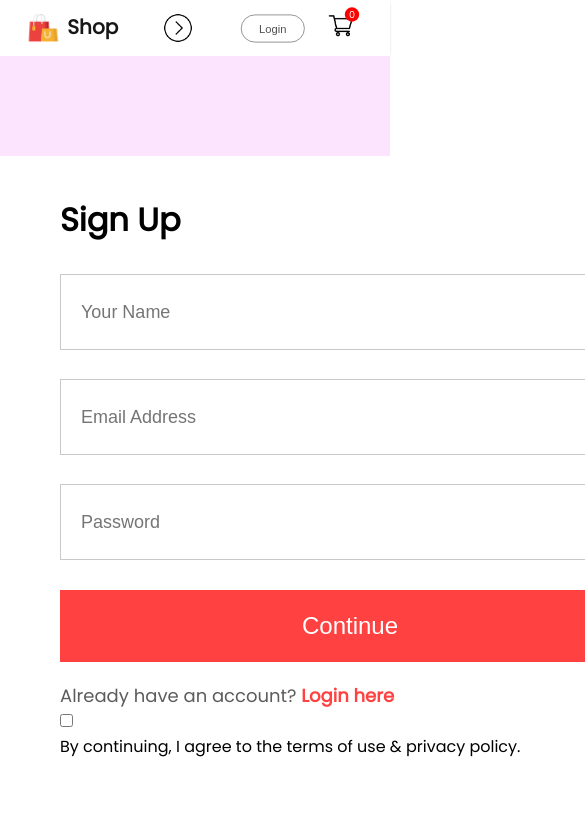
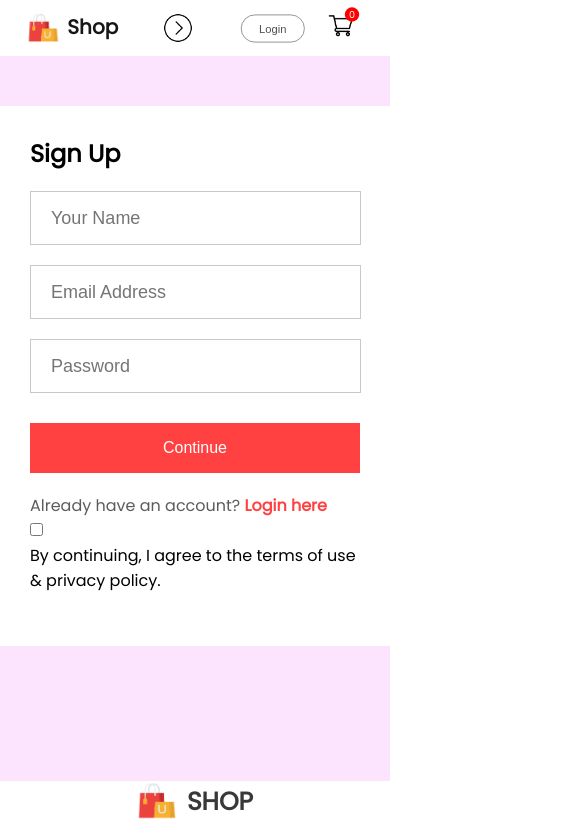
Before and after one commit to ErickAC12/e-commerce, a React (Create React App) app in the folder frontend/: page /login in a window 390 px wide. Shown: the top 832 px of the page, 585 px wide, since content can reach past the window. Built offline with nearby package versions, Linux system fonts and the light colour scheme.

Commit message:
Responsive log in & sign up page

```diff
--- a/frontend/src/Pages/CSS/LoginSignup.css
+++ b/frontend/src/Pages/CSS/LoginSignup.css
@@ -13,7 +13,7 @@
     padding: 40px 60px;
 }
 
-.lgoinsignup-container h1 {
+.loginsignup-container h1 {
     margin: 20px 0px;
 }
 
@@ -68,3 +68,64 @@
     font-size: 18px;
     font-weight: 500;
 }
+
+@media(max-width: 1280px){
+    .loginsignup {
+        padding-top: 50px;
+    }
+
+    .loginsignup-container {
+        width: auto;
+        max-width: 500px;
+        max-height: 500px;
+    }
+    .loginsignup-container h1 {
+        margin: 10px 0px;
+    }
+
+    .loginsignup-fields {
+        gap: 20px;
+        margin-top: 20px;
+    }
+
+    .loginsignup-fields input {
+        height: 65px;
+        width: 93%;
+    }
+
+    .loginsignup-container button {
+        width: 100%;
+    }
+
+    .loginsignup-login {
+        font-size: 16px;
+    }
+
+    .loginsignup-agree {
+        font-size: 14px;
+        gap: 10px;
+    }
+}
+
+@media(max-width: 800px){
+    .loginsignup-container {
+        padding: 20px 30px;
+    }
+
+    .loginsignup-container h1 {
+        font-size: 24px;
+    }
+
+    .loginsignup-fields {
+        margin-top: 20px;
+    }
+
+    .loginsignup-fields input {
+        height: 50px;
+    }
+
+    .loginsignup-container button {
+        height: 50px;
+        font-size: 16px;
+    }
+}
```
